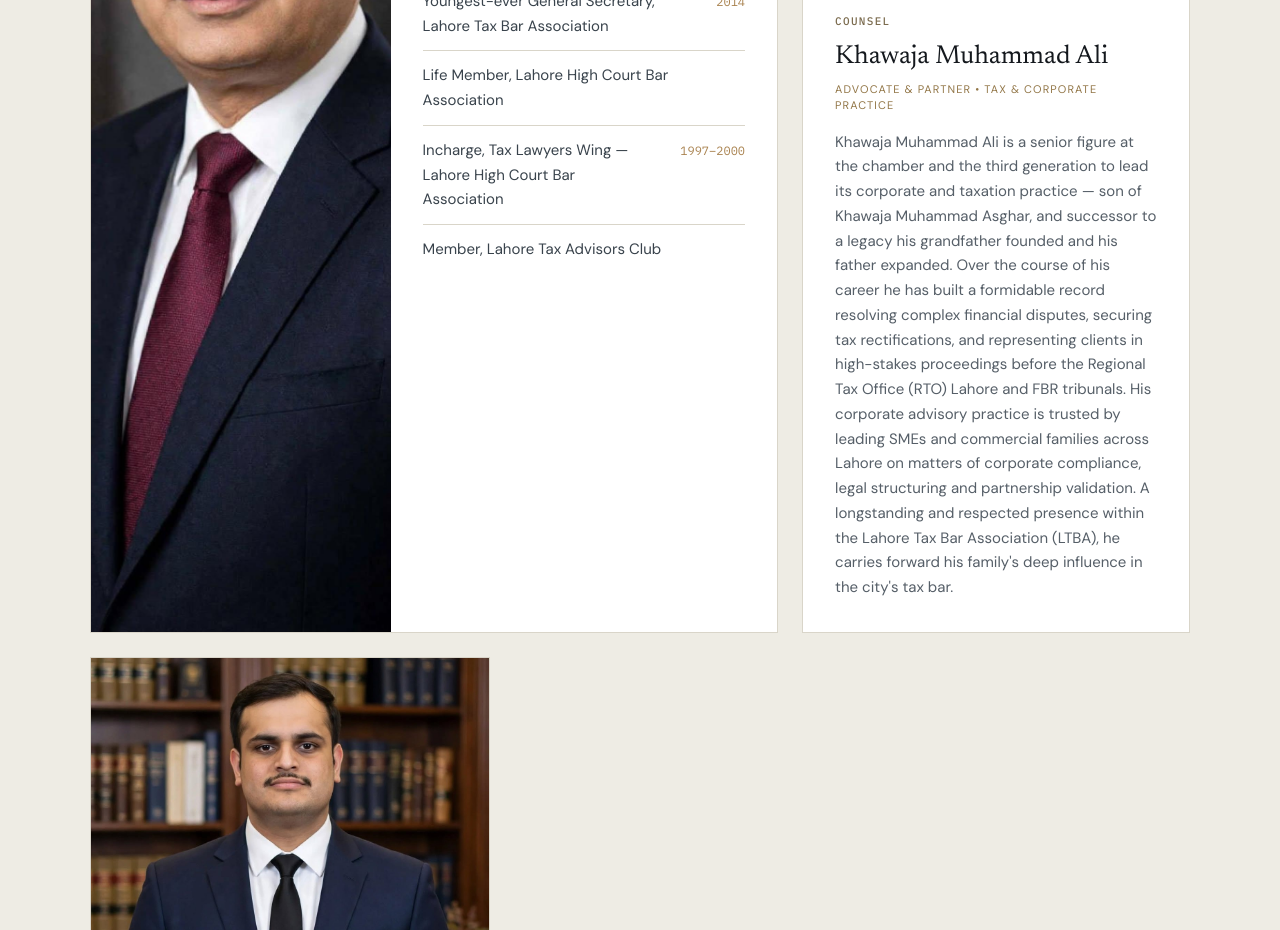
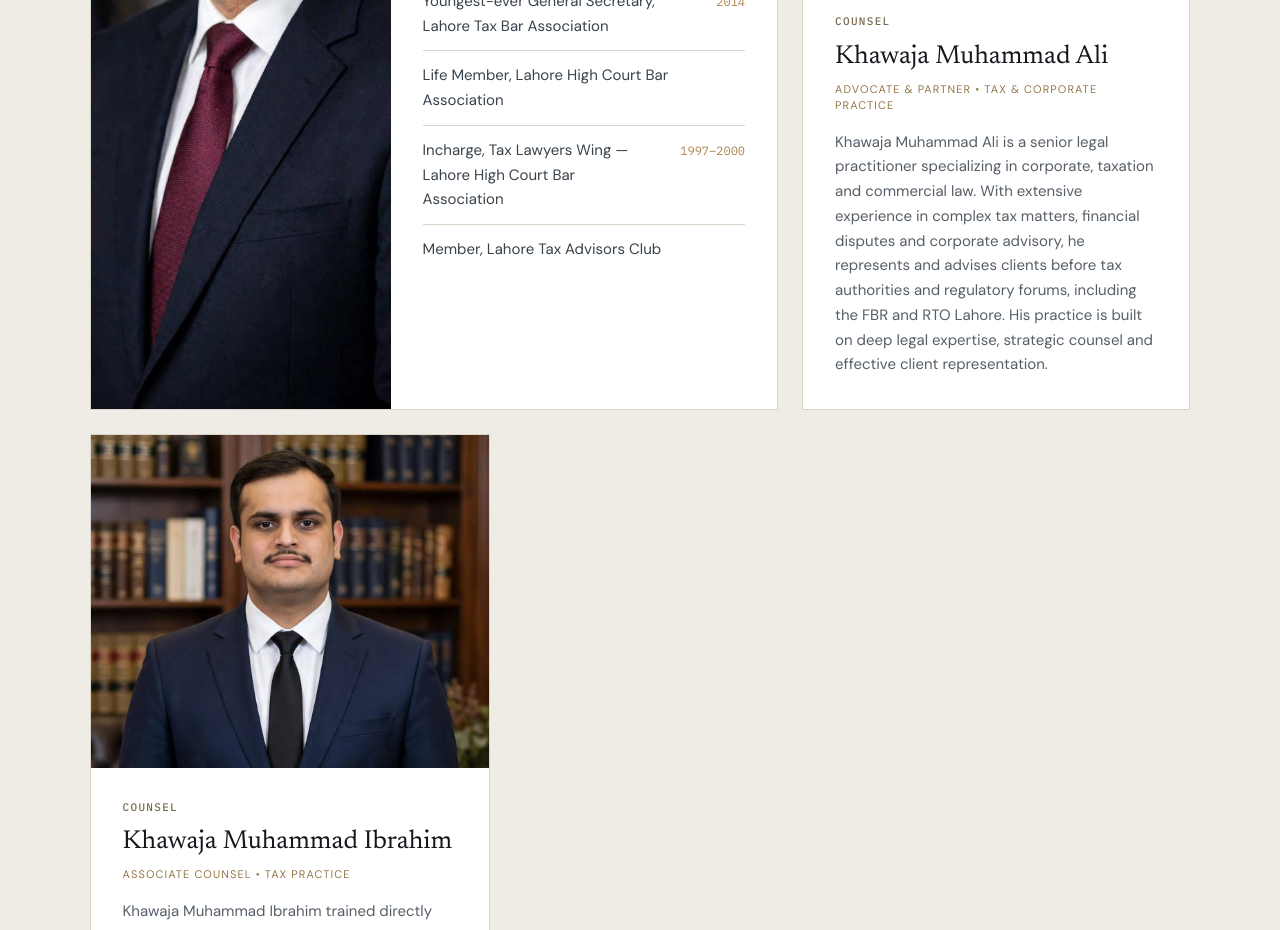
Before and after one commit to KH-M-LAEEQ/Khawaja-and-Associates, a Next.js app: page / in a window 1280 px wide. Shown: the part 1360-2290 px from the top of the page. Built offline with nearby package versions, Linux system fonts and the light colour scheme.

Commit message:
Replace Khawaja Muhammad Ali's bio with supplied text

```diff
--- a/app/page.js
+++ b/app/page.js
@@ -125,16 +125,11 @@ export default function HomePage() {
                 Advocate &amp; Partner • Tax &amp; Corporate Practice
               </p>
               <p className="text-body-m text-graphite m-0">
-                Khawaja Muhammad Ali is a senior figure at the chamber and the third generation to lead
-                its corporate and taxation practice — son of Khawaja Muhammad Asghar, and successor to a
-                legacy his grandfather founded and his father expanded. Over the course of his career he
-                has built a formidable record resolving complex financial disputes, securing tax
-                rectifications, and representing clients in high-stakes proceedings before the Regional
-                Tax Office (RTO) Lahore and FBR tribunals. His corporate advisory practice is trusted by
-                leading SMEs and commercial families across Lahore on matters of corporate compliance,
-                legal structuring and partnership validation. A longstanding and respected presence within
-                the Lahore Tax Bar Association (LTBA), he carries forward his family&apos;s deep influence in
-                the city&apos;s tax bar.
+                Khawaja Muhammad Ali is a senior legal practitioner specializing in corporate, taxation and
+                commercial law. With extensive experience in complex tax matters, financial disputes and
+                corporate advisory, he represents and advises clients before tax authorities and
+                regulatory forums, including the FBR and RTO Lahore. His practice is built on deep legal
+                expertise, strategic counsel and effective client representation.
               </p>
             </div>
           </article>
```
